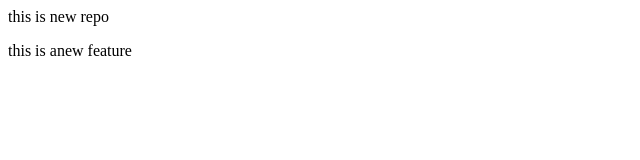
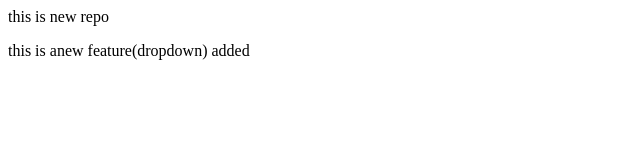
Before and after one commit to jenniferlawrencesimp/localrepo, a plain HTML site: page index.html in a window 1280 px wide. Shown: the whole page, without its empty margins (0-640 px from the left). Drawn offline with Linux system fonts and the light colour scheme.

Commit message:
dropdown add

```diff
--- a/index.html
+++ b/index.html
@@ -1,3 +1,3 @@
 <p>this is new repo</p>
-<p> this is anew feature
+<p> this is anew feature(dropdown) added
 </p>
```
